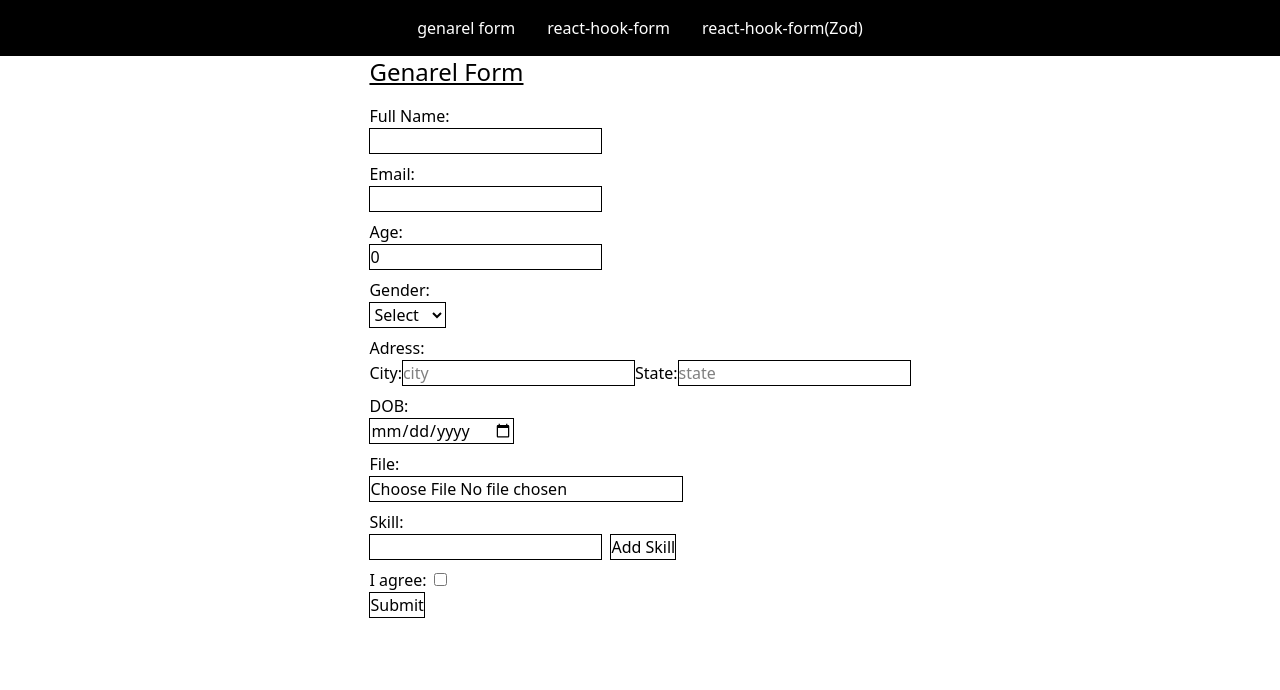
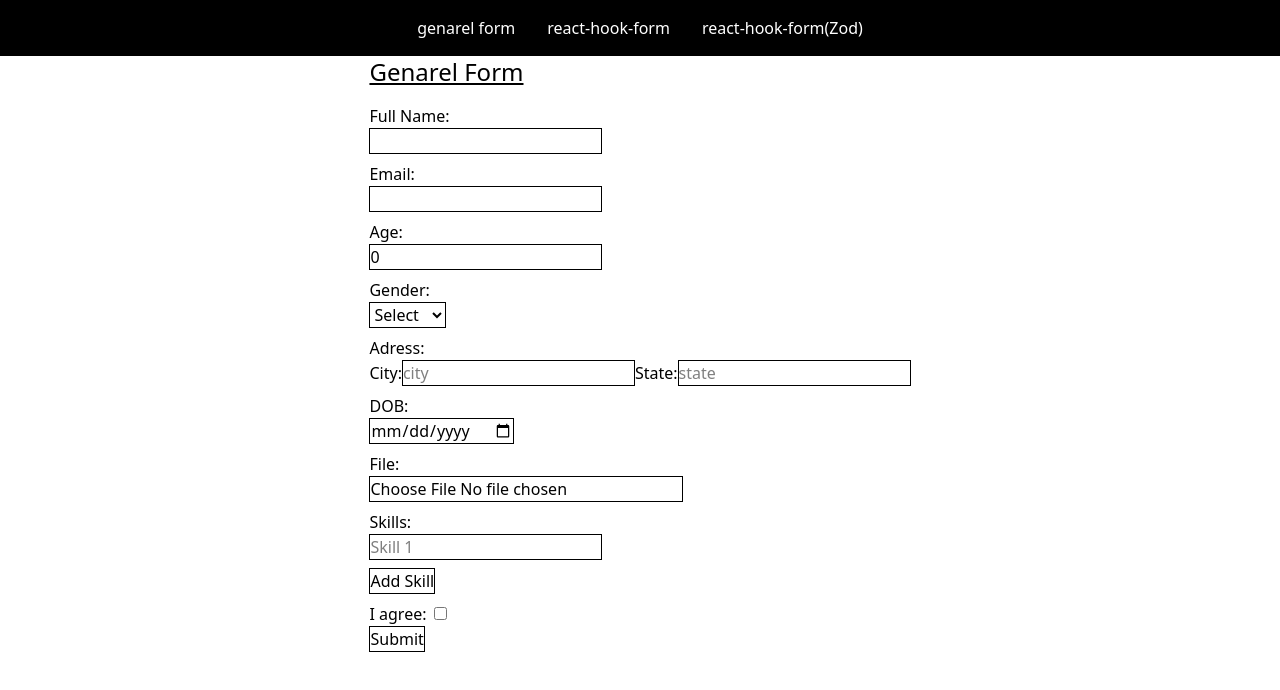
Before and after one commit to haqueaminul10/React-hook-form, a Next.js app: page / in a window 1280 px wide. Shown: the top 690 px of the page. Built offline with nearby package versions, Linux system fonts and the light colour scheme.

Commit message:
general form submitted done

```diff
--- a/src/components/genarel-form/genarelForm.tsx
+++ b/src/components/genarel-form/genarelForm.tsx
@@ -9,7 +9,7 @@ const GenarelForm = () => {
     address: { city: '', state: '' },
     dob: new Date(),
     file: '',
-    skill: [],
+    skills: [{ name: '' }] as any,
     agree: false,
   });
 
@@ -31,6 +31,31 @@ const GenarelForm = () => {
     } else {
       setFormData((prev) => ({ ...prev, [name]: value }));
     }
+  };
+
+  const handleSkillChange = (index: number, value: string) => {
+    const newSkills = [...formData.skills];
+    newSkills[index] = { ...newSkills[index], name: value };
+    setFormData((prev) => ({ ...prev, skills: newSkills }));
+  };
+  const addSkill = () => {
+    setFormData((prev) => ({
+      ...prev,
+      skills: [...prev.skills, { name: '' }],
+    }));
+  };
+
+  const removeSkill = (index: number) => {
+    const newSkills = [...formData.skills];
+    newSkills.splice(index, 1);
+    setFormData((prev) => ({
+      ...prev,
+      skills: newSkills,
+    }));
+  };
+
+  const handleCheckboxChange = (e: React.ChangeEvent<HTMLInputElement>) => {
+    setFormData((prev) => ({ ...prev, agree: e.target.checked }));
   };
 
   const handleSubmit = (e: React.FormEvent) => {
@@ -169,12 +194,35 @@ const GenarelForm = () => {
 
           <section className='mt-2'>
             <div>
-              <label htmlFor=''>Skill:</label>
+              <label>Skills:</label>
             </div>
-            <div>
-              <input type='text' className='border border-black ' />
-              <button className='border border-black ml-2'>Add Skill</button>
-            </div>
+            {formData.skills.map((skill: any, index: any) => (
+              <div key={index} className='flex items-center'>
+                <input
+                  type='text'
+                  className='border border-black'
+                  value={skill.name}
+                  onChange={(e) => handleSkillChange(index, e.target.value)}
+                  placeholder={`Skill ${index + 1}`}
+                />
+                {formData.skills.length > 1 && (
+                  <button
+                    type='button'
+                    className='ml-2 border border-black'
+                    onClick={() => removeSkill(index)} // Pass the correct index
+                  >
+                    Remove Skill
+                  </button>
+                )}
+              </div>
+            ))}
+            <button
+              type='button'
+              className='border border-black mt-2'
+              onClick={addSkill}
+            >
+              Add Skill
+            </button>
           </section>
 
           <section className='mt-2'>
@@ -182,7 +230,13 @@ const GenarelForm = () => {
               I agree:
             </label>
 
-            <input type='checkbox' className='border border-black ' />
+            <input
+              type='checkbox'
+              id='agree'
+              className='border border-black'
+              checked={formData.agree}
+              onChange={handleCheckboxChange}
+            />
           </section>
 
           <button className='border border-black'>Submit</button>
```
